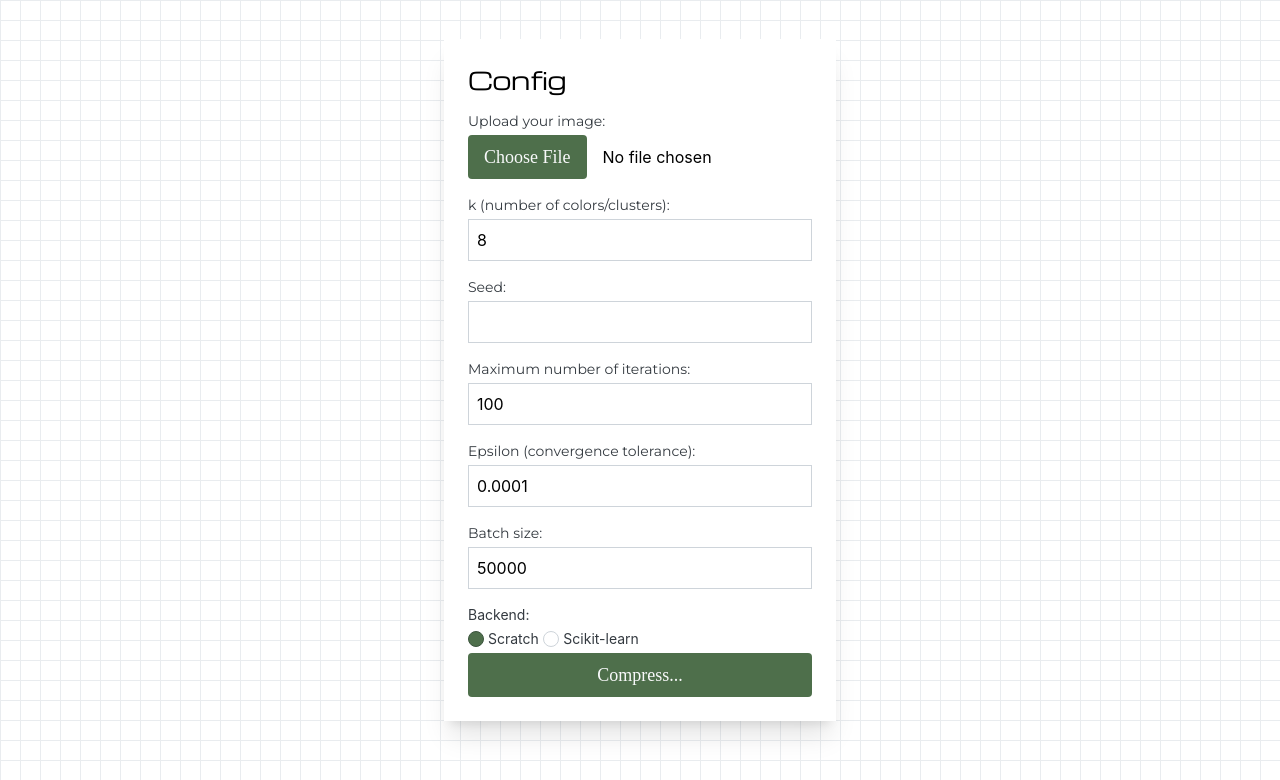
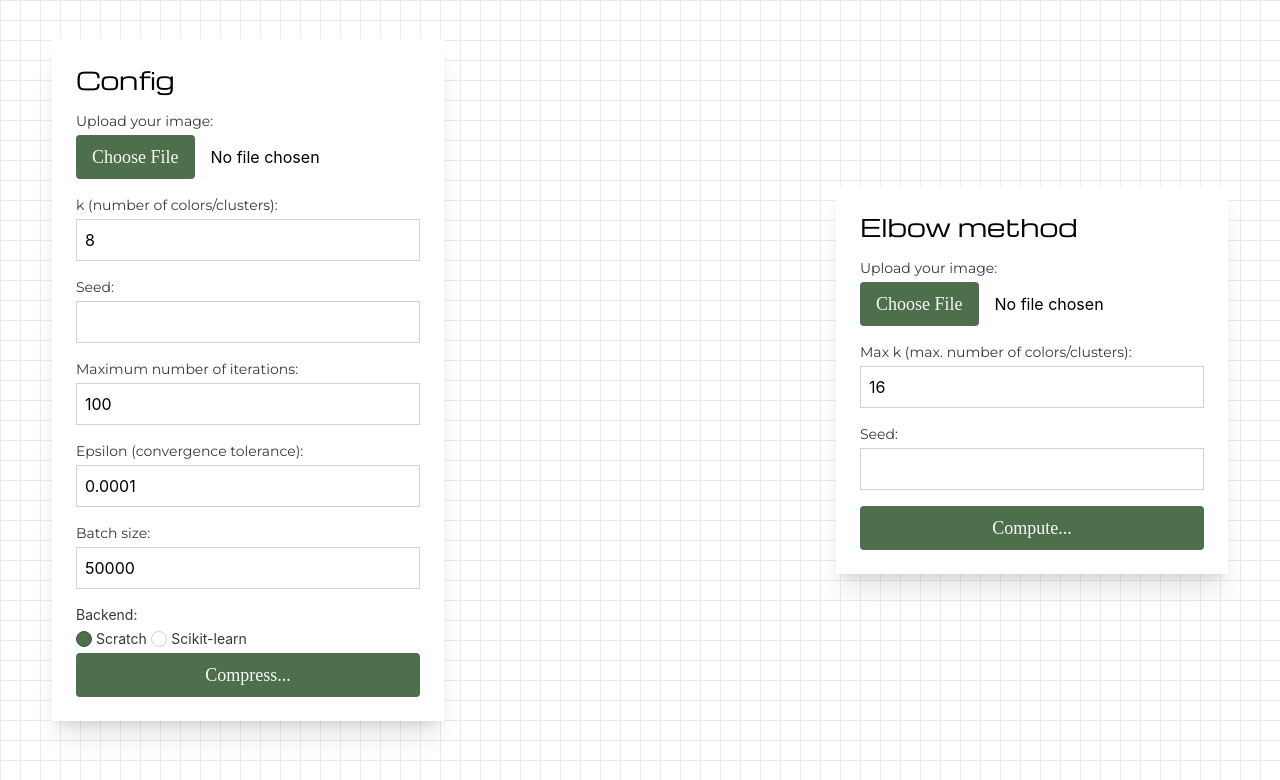
Before and after one commit to juliarzymowska/k-means-compression, a website built with Vite: page web/frontend/index.html in a window 1280 px wide. Shown: the part 820-1600 px from the top of the page. Built offline with nearby package versions, Linux system fonts and the light colour scheme; a web font is replaced by a local one.

Commit message:
feat: add elbow to web
- create a pipeline connection in main.py
- create a new form for elbow method in index.html
- add to vite.config.js

```diff
--- a/web/frontend/index.html
+++ b/web/frontend/index.html
@@ -70,9 +70,9 @@
       id="2nd-screen"
       class="min-w-screen min-h-screen flex items-center justify-center"
     >
-      <!-- 2nd screen with form -->
-      <div class="min-w-auto min-h-auto py-10 px-4">
-        <!-- box for form -->
+      <!-- 2nd screen with forms -->
+      <div class="min-w-auto min-h-auto grid grid-cols-2">
+        <!-- box form for compression -->
         <div class="bg-white shadow-xl p-6">
           <!-- form -->
           <h2 class="text-2xl font-(family-name:--font-main) mb-4">Config</h2>
@@ -220,7 +220,78 @@
         </div>
         <!-- form -->
       </div>
-      <!-- box for form -->
+      <!-- box form for compression-->
+
+      <!-- box form for elbow -->
+      <div class="bg-white shadow-xl p-6">
+        <!-- form -->
+        <h2 class="text-2xl font-(family-name:--font-main) mb-4">
+          Elbow method
+        </h2>
+        <form
+          class="space-y-4"
+          action="/elbow/"
+          method="post"
+          enctype="multipart/form-data"
+        >
+          <!-- without this enctype the browser can't carry binary files -->
+          <div>
+            <label
+              for="image"
+              class="block text-sm text-(--gunmetal) font-(family-name:--font-plain) mb-1"
+              >Upload your image:</label
+            >
+            <input
+              type="file"
+              id="image"
+              name="file"
+              required
+              accept=".jpg, .png, .jpeg"
+              class="file:mr-4 file:bg-(--forest) file:px-4 file:py-2 file:text-lg file:font-(family-name:--font-secondary) file:text-(--snow) file:rounded hover:file:bg-(--meadow) hover:file:cursor-pointer"
+            />
+          </div>
+
+          <div>
+            <label
+              for="max_k"
+              class="block text-sm text-(--gunmetal) font-(family-name:--font-plain) mb-1"
+              >Max k (max. number of colors/clusters):</label
+            >
+            <input
+              type="number"
+              id="max_k"
+              name="max_k"
+              required
+              min="2"
+              max="256"
+              value="16"
+              class="block w-full border border-(--pale-slate) p-2"
+            />
+          </div>
+
+          <div>
+            <label
+              for="seed"
+              class="block text-sm text-(--gunmetal) font-(family-name:--font-plain) mb-1"
+              >Seed:</label
+            >
+            <input
+              type="number"
+              id="seed"
+              name="seed"
+              class="block w-full border border-(--pale-slate) p-2"
+            />
+          </div>
+
+            <input
+              type="submit"
+              value="Compute..."
+              class="w-full bg-(--forest) px-4 py-2 text-lg font-(family-name:--font-secondary) text-(--snow) rounded hover:bg-(--meadow) hover:cursor-pointer"
+            />
+          </div>
+        </form>
+      </div>
+      <!-- box form for elbow -->
     </div>
     <!-- 2nd screen with form -->
     <script type="module" src="/src/main.js"></script>
--- a/web/frontend/vite.config.js
+++ b/web/frontend/vite.config.js
@@ -6,6 +6,7 @@ export default defineConfig({
   server: {
     proxy: {
       "/compress": "http://127.0.0.1:8000",
+      "/elbow": "http://127.0.0.1:8000",
       "/health": "http://127.0.0.1:8000",
     },
   },
```
Also changed, not shown: 1 other file.
